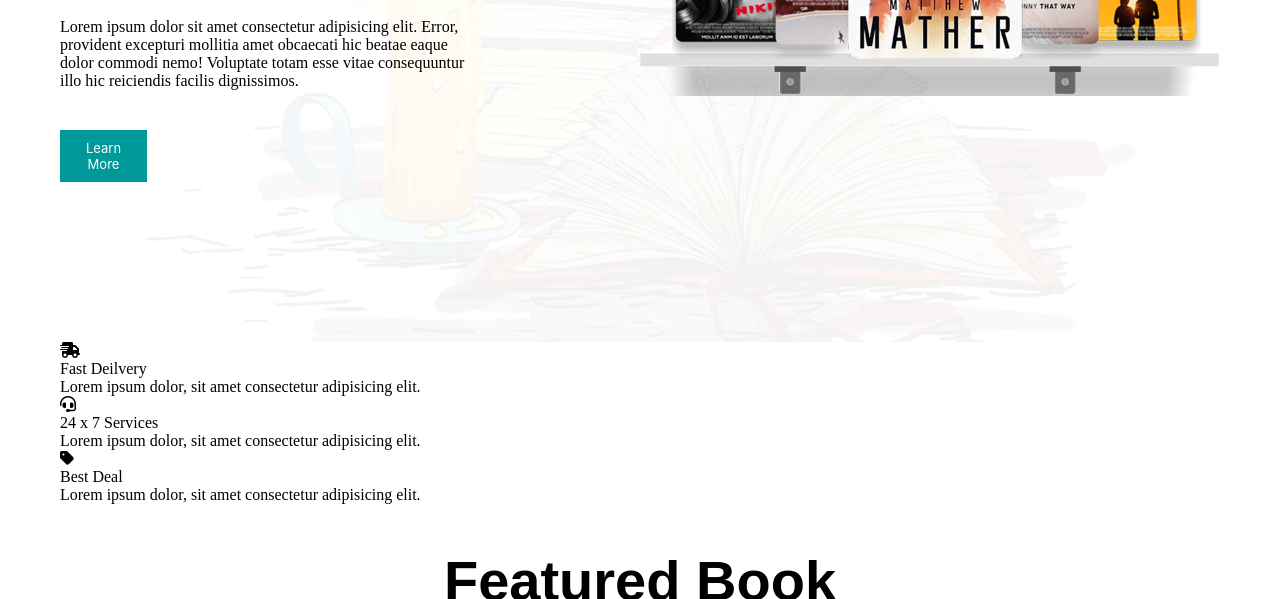
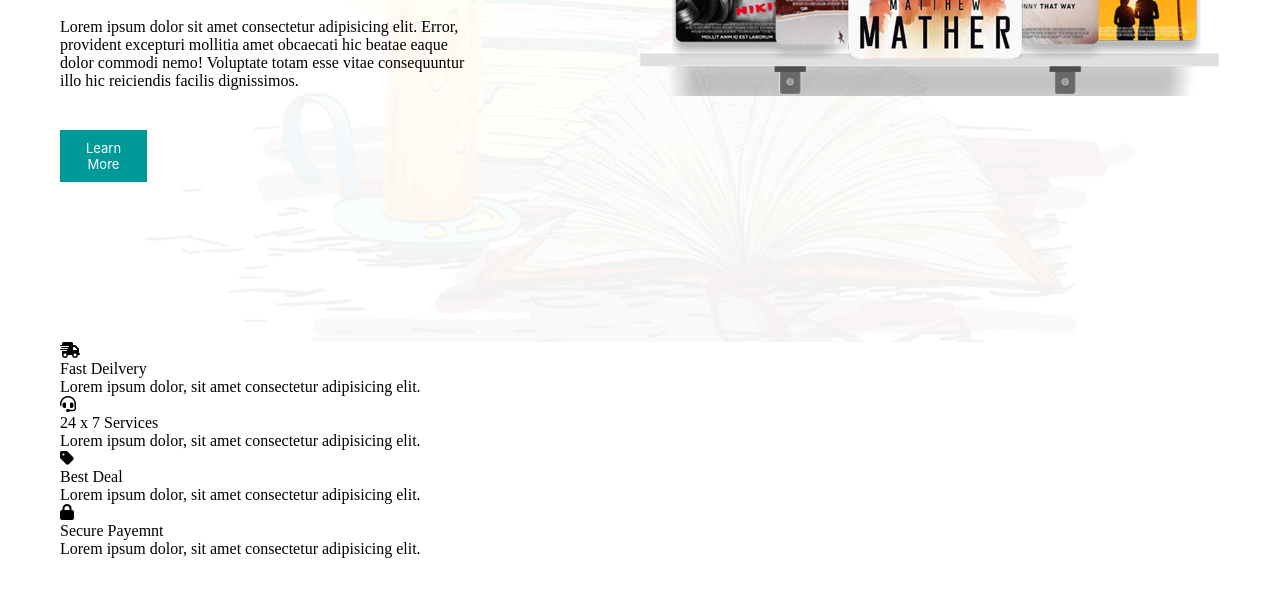
Before and after one commit to OmarBK1/Web_Project, a plain HTML site: page index.html in a window 1280 px wide. Shown: the part 351-950 px from the top of the page. Drawn offline with Linux system fonts and the light colour scheme.

Commit message:
Added the content of About-section(upper-half secure-payemnt)

```diff
--- a/index.html
+++ b/index.html
@@ -107,7 +107,12 @@
 
 </div>
 
+<div class="secure-payment">
+<i class="fa-solid fa-lock"></i>
+<p>Secure Payemnt</p>
+<p>Lorem ipsum dolor, sit amet consectetur adipisicing elit.</p>
 
+</div>
 
   </div>
 <div class="lower-half"></div>
```
